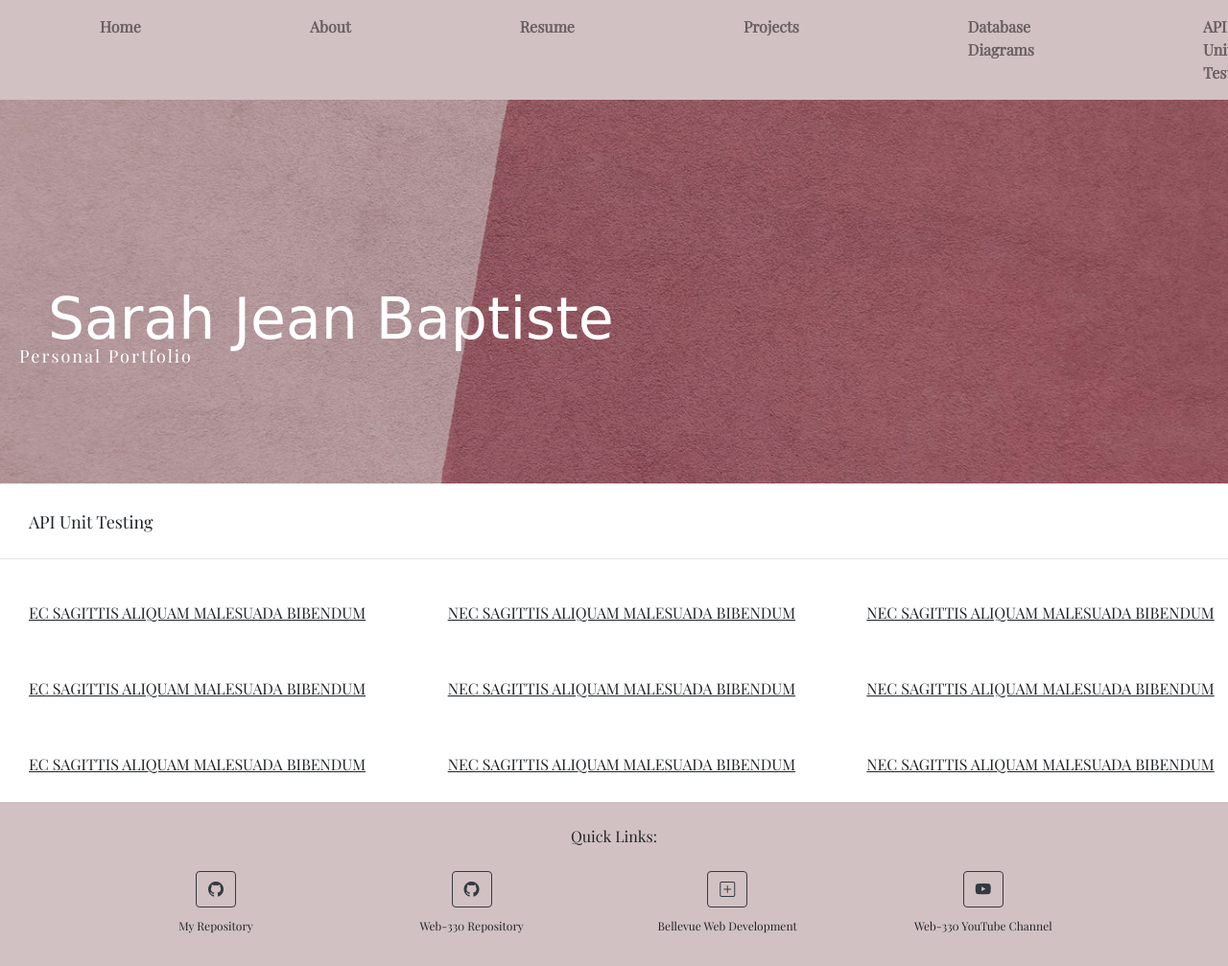
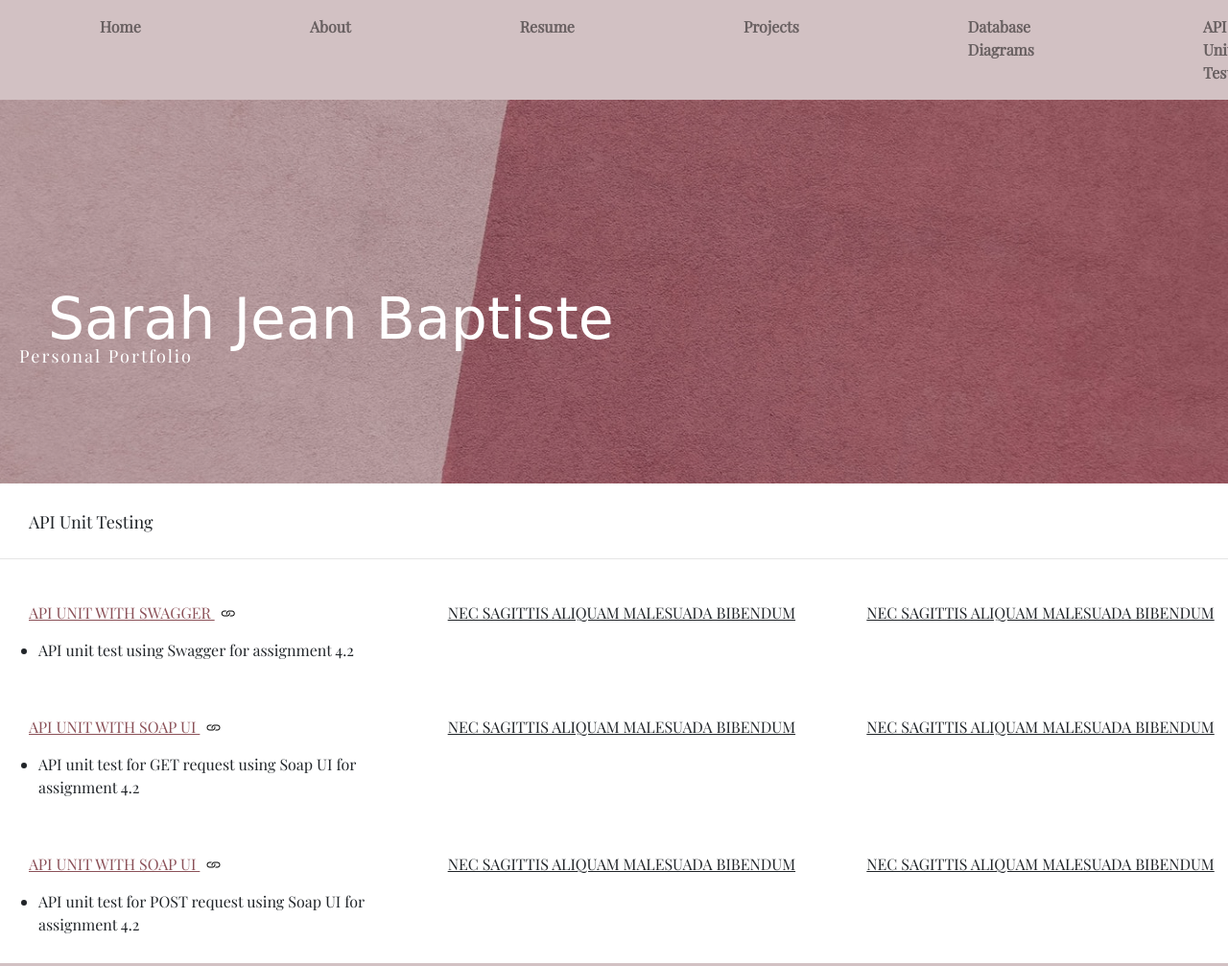
Before and after one commit to sjeand/web-330, a plain HTML site: page personal-portfolio/api-unit.html in a window 1280 px wide. Shown: the top 1007 px of the page at 96% size. Drawn offline with nearby package versions, Linux system fonts and the light colour scheme; a web font is replaced by a local one.

Commit message:
api unit testing updates

```diff
--- a/personal-portfolio/api-unit.html
+++ b/personal-portfolio/api-unit.html
@@ -51,7 +51,12 @@
                 <div class="card-content row" id="projects-container">
                     <div class="card col-sm-4 ">
                         <div class="card-title">
-                            <h4>ec sagittis aliquam malesuada bibendum</h4>
+                            <a style= "color:#8b5158;" href="./api-unit-tests/assigment-4.2-swagger.JPG" target="_blank">
+                                <h4>API Unit with Swagger <i id="hyperlink" class="bi bi-link"></i></h4>
+                            </a>
+                            <ul>
+                                <li style= "font-family: 'Playfair Display', serif" >API unit test using Swagger for assignment 4.2</li>
+                            </ul>
                         </div>
                         <div class="card-content"></div>
                     </div>
@@ -74,7 +79,12 @@
             <div class="card-content row" id="projects-container">
                 <div class="card col-sm-4 ">
                     <div class="card-title">
-                        <h4>ec sagittis aliquam malesuada bibendum</h4>
+                        <a style= "color:#8b5158;" href="./api-unit-tests/assigment-4.2-soapUI.JPG" target="_blank">
+                            <h4>API Unit with Soap UI <i id="hyperlink" class="bi bi-link"></i></h4>
+                        </a>
+                        <ul>
+                            <li style= "font-family: 'Playfair Display', serif" >API unit test for GET request using Soap UI for assignment 4.2</li>
+                        </ul>
                     </div>
                     <div class="card-content"></div>
                 </div>
@@ -96,7 +106,12 @@
             <div class="card-content row" id="projects-container">
                 <div class="card col-sm-4 ">
                     <div class="card-title">
-                        <h4>ec sagittis aliquam malesuada bibendum</h4>
+                        <a style= "color:#8b5158;" href="./api-unit-tests/assigment-4.2-soapUI-2.JPG" target="_blank">
+                            <h4>API Unit with Soap UI <i id="hyperlink" class="bi bi-link"></i></h4>
+                        </a>
+                        <ul>
+                            <li style= "font-family: 'Playfair Display', serif" >API unit test for POST request using Soap UI for assignment 4.2</li>
+                        </ul>
                     </div>
                     <div class="card-content"></div>
                 </div>
```
Also changed, not shown: personal-portfolio/api-unit-tests/assigment-4.2-soapUI-2.JPG (added), personal-portfolio/api-unit-tests/assigment-4.2-soapUI.JPG (added), personal-portfolio/api-unit-tests/assigment-4.2-swagger.JPG (added).
